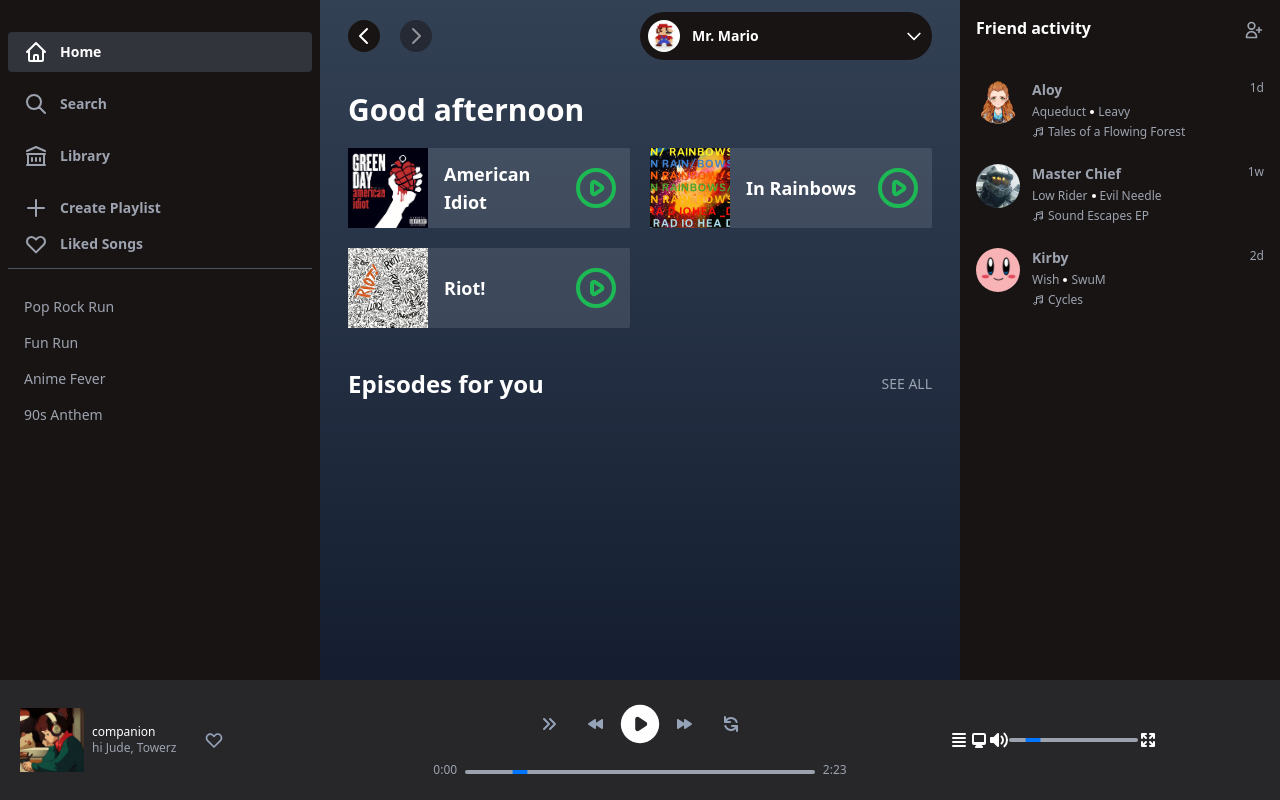
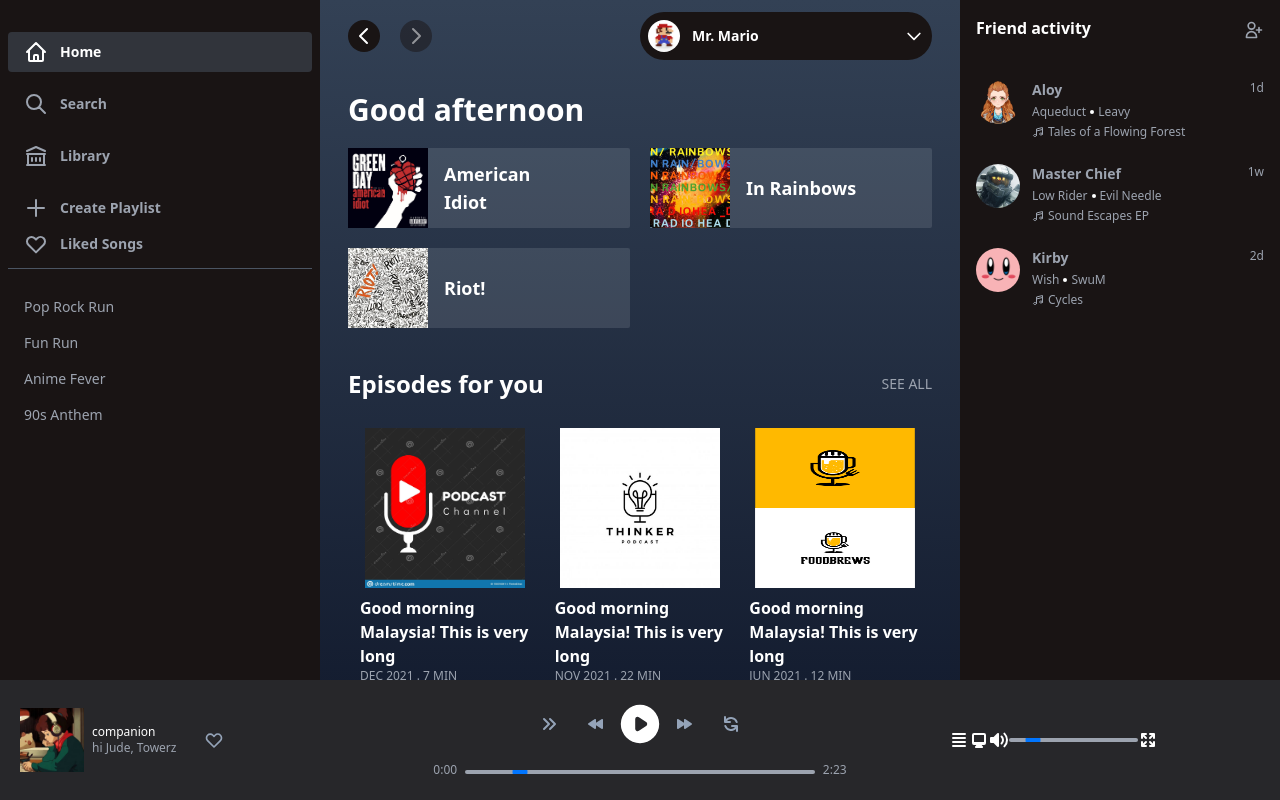
Before and after one commit to DevLukeHere/spotify-tailwind, a React (Create React App) app: page / in a window 1280 px wide. Built offline with nearby package versions, Linux system fonts and the light colour scheme.

Commit message:
Styled podcasts section

```diff
--- a/src/layouts/CenterPanel.js
+++ b/src/layouts/CenterPanel.js
@@ -1,3 +1,4 @@
+import { useState } from "react";
 import {
   ChevronLeftIcon,
   ChevronRightIcon,
@@ -12,8 +13,15 @@
 import AlbumArt1 from "../assets/images/american-idiot.jpg";
 import AlbumArt2 from "../assets/images/in-rainbows.jpeg";
 import AlbumArt3 from "../assets/images/riot.jpeg";
+import PodcastArt1 from "../assets/images/podcast-album-1.jpeg";
+import PodcastArt2 from "../assets/images/podcast-album-2.jpeg";
+import PodcastArt3 from "../assets/images/podcast-album-3.png";
 
 function CenterPanel() {
+  const [hoverAlbum1, setHoverAlbum1] = useState(false);
+  const [hoverAlbum2, setHoverAlbum2] = useState(false);
+  const [hoverAlbum3, setHoverAlbum3] = useState(false);
+
   return (
     <div className="bg-gradient-to-t from-slate-900 to-slate-700 pl-7 pt-3 pr-7 col-span-6">
       <div className="grid grid-cols-2 mb-8">
@@ -39,38 +47,56 @@
       <div className="grid-rows-centerRow grid gap-5">
         <p className="font-semibold text-white text-3xl">Good afternoon</p>
         <div className="grid grid-cols-2 gap-5">
-          <div className="bg-gray-400/20 cursor-pointer hover:bg-gray-400/40 grid grid-cols-centerRowAlbum rounded-sm">
+          <div
+            className="bg-gray-400/20 cursor-pointer hover:bg-gray-400/40 grid grid-cols-centerRowAlbum rounded-sm"
+            onMouseEnter={() => setHoverAlbum1(true)}
+            onMouseLeave={() => setHoverAlbum1(false)}
+          >
             <img src={AlbumArt1} alt="album-art" className="w-20 h-20" />
             <p className="text-white font-semibold text-lg content-center grid pl-4">
               American Idiot
             </p>
+            {hoverAlbum1 ? (
               <div className="grid content-center">
                 <PlayIcon className="h-12 w-12 stroke-spotify-green-primary" />
               </div>
+            ) : null}
           </div>
-          <div className="bg-gray-400/20 cursor-pointer hover:bg-gray-400/40 grid grid-cols-centerRowAlbum rounded-sm">
+          <div
+            className="bg-gray-400/20 cursor-pointer hover:bg-gray-400/40 grid grid-cols-centerRowAlbum rounded-sm"
+            onMouseEnter={() => setHoverAlbum2(true)}
+            onMouseLeave={() => setHoverAlbum2(false)}
+          >
             <img src={AlbumArt2} alt="album-art" className="w-20 h-20" />
             <p className="text-white font-semibold text-lg content-center grid pl-4">
               In Rainbows
             </p>
+            {hoverAlbum2 ? (
               <div className="grid content-center">
                 <PlayIcon className="h-12 w-12 stroke-spotify-green-primary" />
               </div>
+            ) : null}
           </div>
         </div>
         <div className="grid grid-cols-2 gap-5">
-          <div className="bg-gray-400/20 cursor-pointer hover:bg-gray-400/40 grid grid-cols-centerRowAlbum rounded-sm">
+          <div
+            className="bg-gray-400/20 cursor-pointer hover:bg-gray-400/40 grid grid-cols-centerRowAlbum rounded-sm"
+            onMouseEnter={() => setHoverAlbum3(true)}
+            onMouseLeave={() => setHoverAlbum3(false)}
+          >
             <img src={AlbumArt3} alt="album-art" className="w-20 h-20" />
             <p className="text-white font-semibold text-lg content-center grid pl-4">
               Riot!
             </p>
+            {hoverAlbum3 ? (
               <div className="grid content-center">
                 <PlayIcon className="h-12 w-12 stroke-spotify-green-primary" />
               </div>
+            ) : null}
           </div>
         </div>
       </div>
-      <div className="grid grid-rows-2 mt-10">
+      <div className="grid grid-rows-centerRowAlbum mt-10 gap-4">
         <div className="grid grid-cols-2">
           <p className="font-semibold text-white text-2xl hover:underline cursor-pointer">
             Episodes for you
@@ -79,6 +105,49 @@
             SEE ALL
           </p>
         </div>
+        <div className="grid grid-cols-3">
+          <div className="cursor-pointer hover:bg-gray-400/20 pl-3 pt-3 pr-3 pb-5 grid grid-rows-centerRowPodcas rounded-md">
+            <img
+              src={PodcastArt1}
+              alt="podcast"
+              className="w-40 h-40 place-self-center"
+            />
+            <div className="mt-2">
+              <p className="text-white font-bold">
+                Good morning Malaysia! This is very long
+              </p>
+              <p className="text-gray-400 text-xs">DEC 2021 . 7 MIN</p>
+            </div>
+          </div>
+
+          <div className="cursor-pointer hover:bg-gray-400/20 pl-3 pt-3 pr-3 pb-5 grid grid-rows-centerRowPodcas rounded-md">
+            <img
+              src={PodcastArt2}
+              alt="podcast"
+              className="w-40 h-40 place-self-center"
+            />
+            <div className="mt-2">
+              <p className="text-white font-bold">
+                Good morning Malaysia! This is very long
+              </p>
+              <p className="text-gray-400 text-xs">NOV 2021 . 22 MIN</p>
+            </div>
+          </div>
+
+          <div className="cursor-pointer hover:bg-gray-400/20 pl-3 pt-3 pr-3 pb-5 grid grid-rows-centerRowPodcas rounded-md">
+            <img
+              src={PodcastArt3}
+              alt="podcast"
+              className="w-40 h-40 place-self-center"
+            />
+            <div className="mt-2">
+              <p className="text-white font-bold">
+                Good morning Malaysia! This is very long
+              </p>
+              <p className="text-gray-400 text-xs">JUN 2021 . 12 MIN</p>
+            </div>
+          </div>
+        </div>
       </div>
     </div>
   );
--- a/tailwind.config.js
+++ b/tailwind.config.js
@@ -20,6 +20,7 @@
         'centerRow': 'auto minmax(0, 1fr) minmax(0, 1fr)',
         'centerRowAlbum': 'auto minmax(0, 1fr) minmax(0, 0.4fr)',
         'centerArrows': 'auto minmax(0, 1fr)',
+        'centerRowPodcast': 'minmax(0, 1fr) minmax(0, 1fr) minmax(0, 1fr)',
       },
     }
   },
```
Lines whose indentation alone changed are shown as unchanged.
